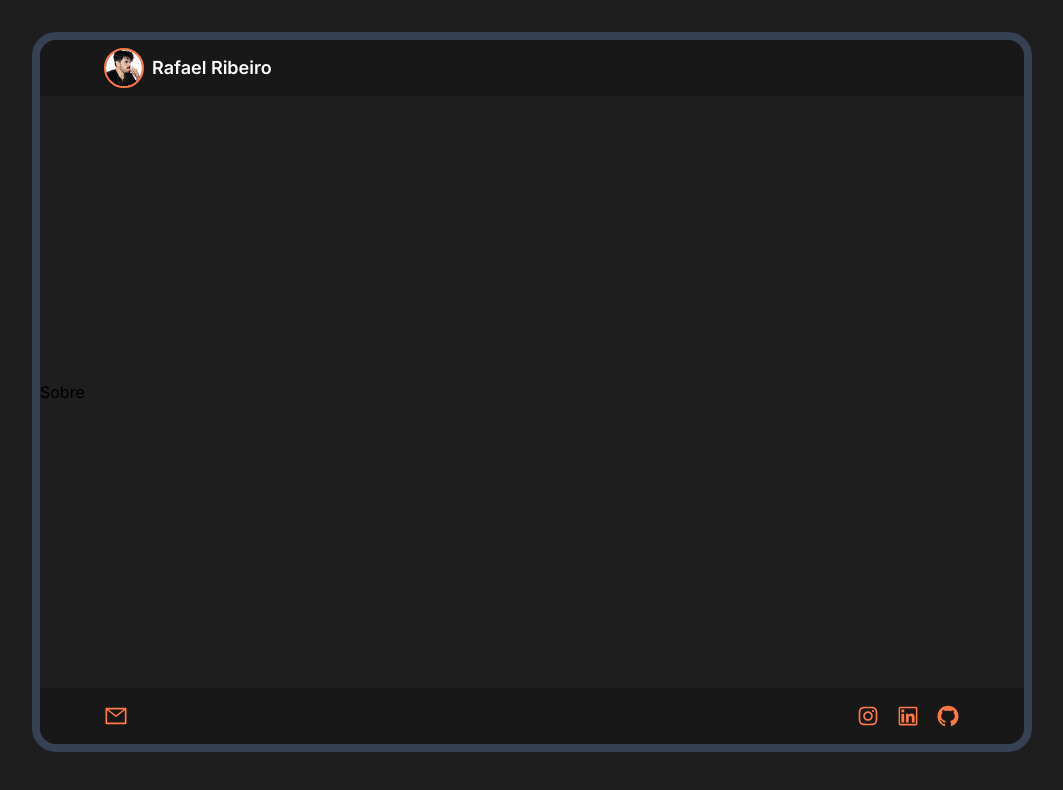
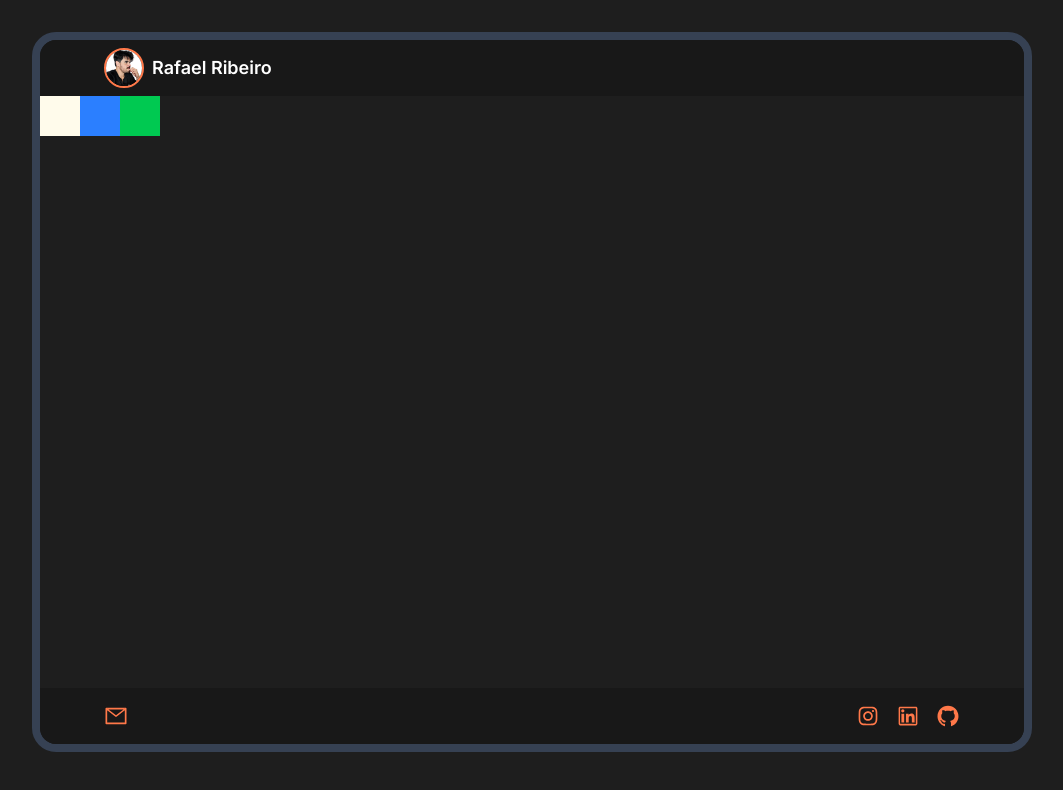
Before and after one commit to RafahOlive/rafa-blog, a Next.js app: page /sobre in a window 1280 px wide. Shown: the top 790 px of the page, without its empty margins (108-1171 px from the left). Built offline with nearby package versions, Linux system fonts and the light colour scheme.

Commit message:
Centralizado css

```diff
--- a/src/app/layout.tsx
+++ b/src/app/layout.tsx
@@ -22,7 +22,7 @@ export default function RootLayout({
     <html lang="pt-BR">
       <body className={`${inter.className} bg-main`}>
         <div
-          className="flex flex-col justify-center self-center
+          className="flex flex-col
            min-h-dvh
 
           lg:border-8 lg:border-gray-700 lg:rounded-3xl
@@ -32,7 +32,7 @@ export default function RootLayout({
           lg:overflow-hidden"
         >
           <Header />
-          <main className="flex flex-col justify-center flex-grow h-full">{children}</main>
+          <main className="flex-grow h-full">{children}</main>
           <Footer />
         </div>
       </body>
--- a/src/app/page.tsx
+++ b/src/app/page.tsx
@@ -2,8 +2,12 @@ import Hero from "./components/Hero";
 
 export default function Home() {
   return (
-    <>
+    <div className="flex flex-col justify-center items-center min-h-[70vh]">
       <Hero />
-    </>
+    </div>
+
+    // <div className="bg-red-500 flex flex-col justify-center items-center min-h-[80vh]">
+    //   <div className="bg-yellow-300 w-40 h-40">Teste</div>
+    // </div>
   );
 }
--- a/src/app/sobre/page.tsx
+++ b/src/app/sobre/page.tsx
@@ -1,5 +1,15 @@
 export default function Sobre() {
     return (
-        <h1>Sobre</h1>
+        <div className="flex">
+            <div className="bg-amber-50 h-10 w-10">
+
+            </div>
+            <div className="bg-blue-500 h-10 w-10">
+
+            </div>
+              <div className="bg-green-500 h-10 w-10">
+
+            </div>
+        </div>
     )
 }
```
